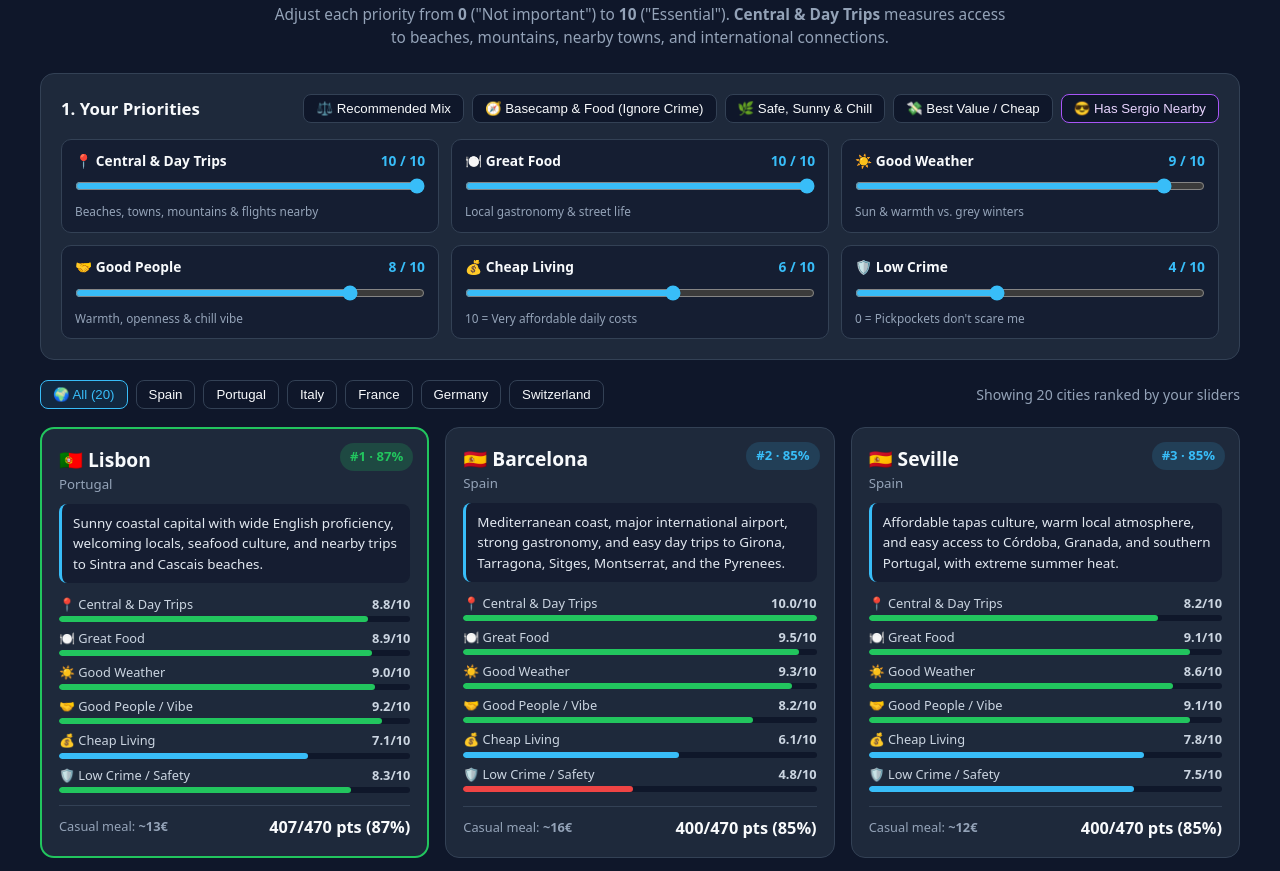
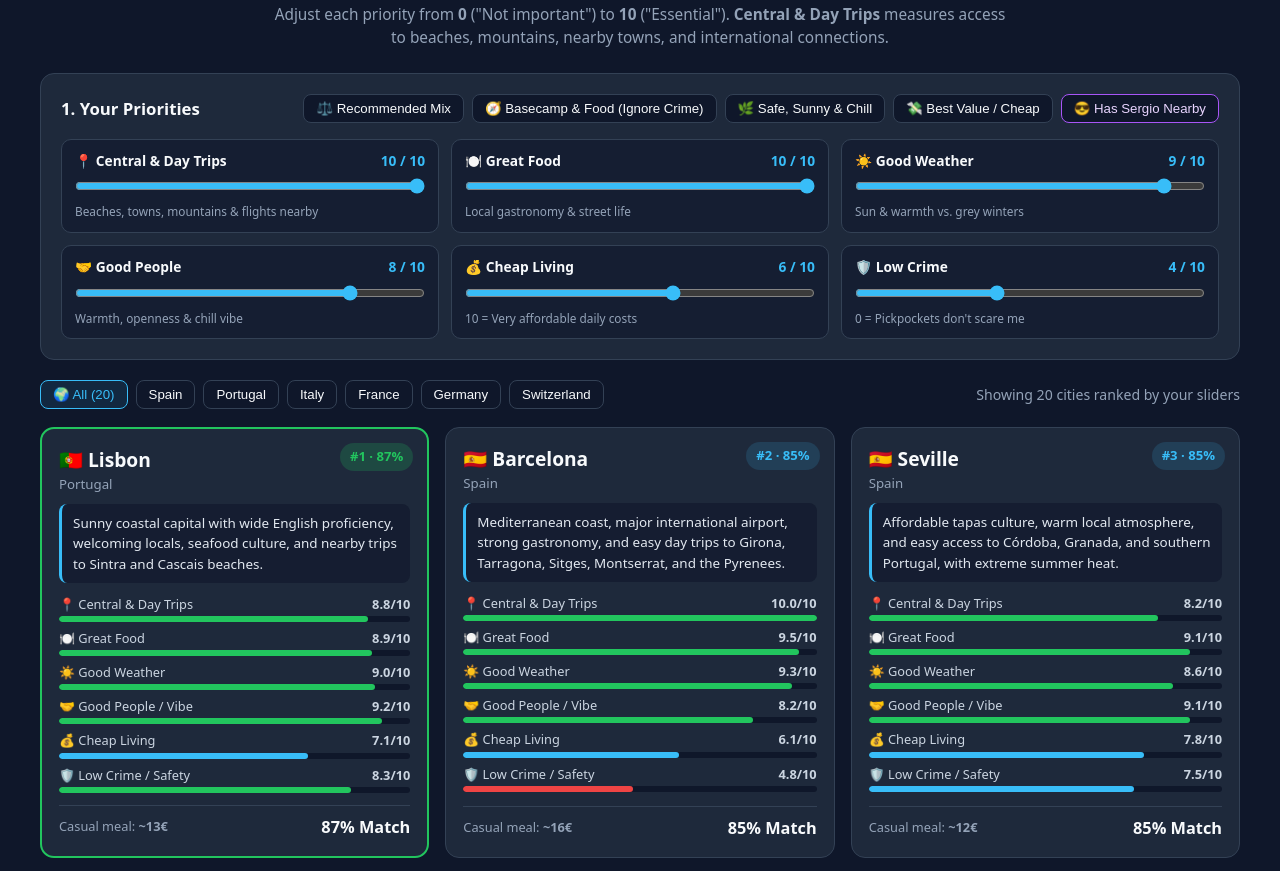
Before and after one commit to seloal93/europe-city-finder, a plain HTML site: page index.html in a window 1280 px wide. Shown: the part 73-944 px from the top of the page. Drawn offline with Linux system fonts and the light colour scheme.

Commit message:
Update index.html

```diff
--- a/index.html
+++ b/index.html
@@ -644,7 +644,7 @@
           </div>
           <div class="card-footer">
             <span>Casual meal: <strong>${c.mealPrice}</strong></span>
-            <span class="match-score">${sergioMode ? `${c.match}% Match` : `${Math.round(c.rawScore)}/${maxPts} pts (${c.match}%)`}</span>
+            <span class="match-score">${c.match}% Match</span>
           </div>
         </article>
       `).join("");
```
